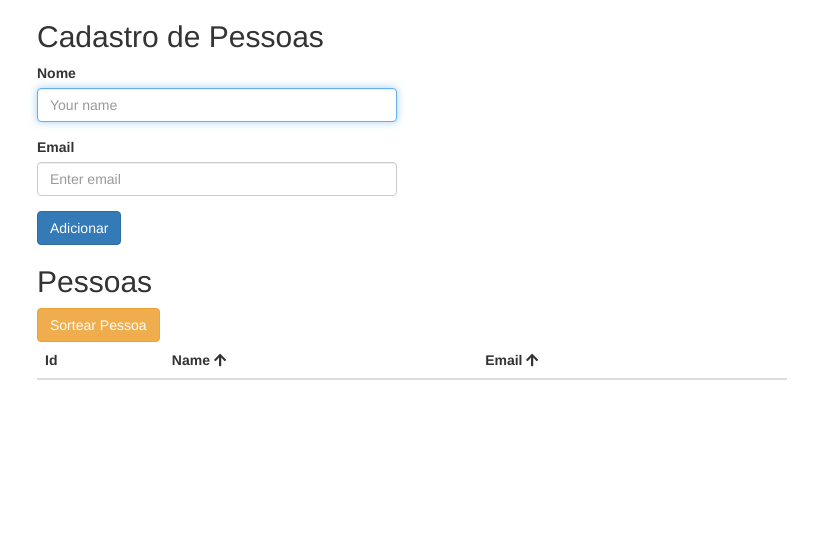
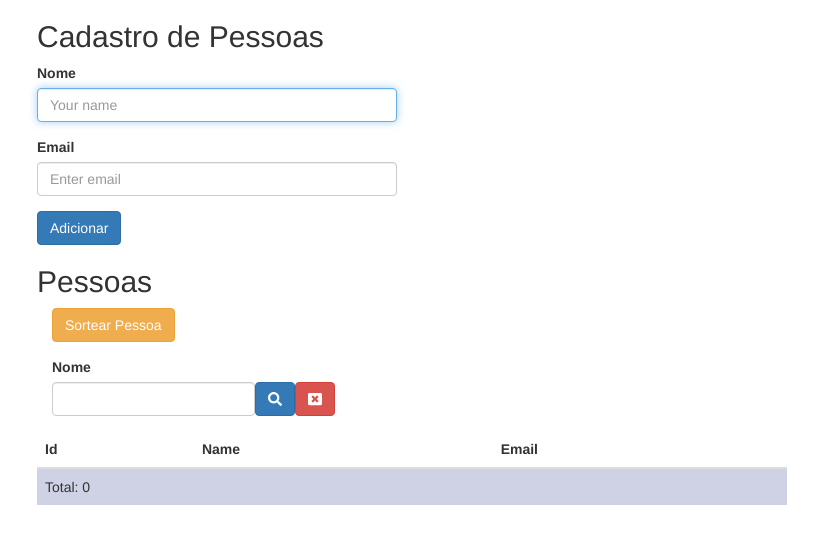
Before and after one commit to DiuariMolinari/Vuejs, a Vue app: page / in a window 1280 px wide. Shown: the top 544 px of the page, without its empty margins (33-851 px from the left). Built offline with nearby package versions, Linux system fonts and the light colour scheme.

Commit message:
Formulario e grid concluidos. Adição, Alteração e exclusão de registro. Ordenação crescente e descrescente por nome e email. Filtro por nome. Sorteo de pessoa. Totalizador de pessoas.

```diff
--- a/src/components/FormTemplate.vue
+++ b/src/components/FormTemplate.vue
@@ -14,7 +14,8 @@
                         <input type="email" class="form-control" name="email" id="email" v-model="person.email" required placeholder="Enter email">
                     </div>
 
-                    <button type="submit" class="btn btn-primary" @click="addPerson">Adicionar</button>
+                    <button v-if="this.isAdd" type="submit" class="btn btn-primary" @click="addPerson">Adicionar</button>
+                    <button v-else type="submit" class="btn btn-primary" @click="changePerson">Alterar</button>
                 </form>
             </div>
         </div>
@@ -30,17 +31,30 @@ export default {
                 name: '',
                 email: '',
             },
+            isAdd: true,
         }
     },
     emits: [
         "addPerson"
     ],
+    mounted() {
+        this.eventBus.on("editPerson", (person) => {
+            this.person = person;
+            this.isAdd = false;
+        });
+    },
     methods:  {
         addPerson() {
             if (this.validateFields() == true)
             {
-                console.log("submit");
-                this.eventBus.emit("addPerson", this.person);
+                this.eventBus.emit("addPerson", {id: this.person.id, name: this.person.name, email: this.person.email});
+                this.reset();
+            }
+        },
+        changePerson() {
+            if (this.validateFields() == true)
+            {
+                this.eventBus.emit("changedPerson", {id: this.person.id, name: this.person.name, email: this.person.email});
                 this.reset();
             }
         },
@@ -66,6 +80,7 @@ export default {
         reset() {
             this.person.name = null;
             this.person.email = null;
+            this.isAdd = true;
         },
     }
 }
--- a/src/components/SimpleGrid.vue
+++ b/src/components/SimpleGrid.vue
@@ -3,17 +3,27 @@
         <div class="row">
             <div class="col-3 col-lg-8" >
                 <h2>Pessoas</h2>
-                <input type="submit" value="Sortear Pessoa" class="btn btn-warning" @click="sortPerson">
+                <div class="col-4 col-lg-5">
+                    <div>
+                        <input type="submit" value="Sortear Pessoa" class="btn btn-warning" @click="sortPerson">
+                    </div>
+                    <label for="filterName" style="margin-top: 15px;">Nome</label>
+                    <div class="filter">
+                        <input type="text" id="filterName" name="filterName"  class="form-control">
+                        <a id="Filter" @click="FilterByName" class="btn btn-primary"><fa icon="search" /> </a>
+                        <a id="ClearFilter" @click="ClearFilter" class="btn btn-danger"><fa icon="window-close" /> </a>
+                    </div>
+                </div>
                 <table class="table">
                     <thead>
                         <tr>
                             <th scope="col">Id</th>
-                            <th id="tdName" scope="col" @click="orderByName()">Name
+                            <th id="tdName" scope="col" @click="orderByName()" class="column">Name
                                 <fa :icon="iconName" id="faIconName"/>
                             </th>
 
-                            <th id="tdEmail" :v-if="orderEmailIcon" scope="col" @click="orderByEmail()">Email
-                                <fa  :icon="iconEmail" id="faIconEmail"/>
+                            <th id="tdEmail" :v-if="orderEmailIcon" scope="col" @click="orderByEmail()" class="column">Email
+                                <fa :icon="iconEmail" id="faIconEmail"/>
                             </th>
                         </tr>
                     </thead>
@@ -22,9 +32,11 @@
                             <th scope="row" >  {{ p.id }} </th>
                             <td> {{ p.name }} </td>
                             <td> {{ p.email }} </td>
+                            <td> <a @click="editPerson(p.id)" class="btn btn-warning"> Alterar</a> </td>
+                            <td> <a @click="deletePerson(p.id)" class="btn btn-danger"> Deletar</a> </td>
                         </tr>
                         <tr class="totalizer" col>
-                            <!-- <td colspan="3">  Total: {{ people.length }}</td> -->
+                            <td colspan="3">  Total: {{ people.length }}</td>
                         </tr>
                     </tbody>
                 </table>
@@ -35,18 +47,33 @@
 
 <script>
 import _ from "lodash";
+
+
+
+
 export default {
      mounted() {
-            this.eventBus.on("addPerson", (person) => {
+        this.eventBus.on("addPerson", (person) => {
             this.addPerson(person);
+        });
+
+        this.eventBus.on("changedPerson", (person) => {
+            this.changePerson(person);
+        });
+        let filter = document.querySelector("#filterName");
+        filter.addEventListener("keyup", function(event) {
+            if (event.keyCode === 13) {
+                document.querySelector("#Filter").click();
+            }
         });
     },
     data() {
         return {
             people: new Array(),
+            peopleBkp: new Array(),
             personDrawn: {},
-            iconEmail: "arrow-up",
-            iconName: "arrow-up",
+            iconEmail: "",
+            iconName: "",
             sequence: 0,
         }
     },
@@ -55,6 +82,27 @@ export default {
             let newPerson = { id: this.getSequence(), name: personAdd.name, email: personAdd.email };
              if (this.validatePerson(newPerson))
                 this.people.push(newPerson);
+
+            this.peopleBkp = this.people;
+        },
+        changePerson(personChanged){
+            this.people = this.people.filter(p => p.id != personChanged.id);
+            this.people.push(personChanged);
+
+            this.peopleBkp = this.peopleBkp.filter(p => p.id != personChanged.id);
+            this.peopleBkp.push(personChanged);
+        },
+        editPerson(id) {
+            let person =  _.filter(this.people, function(o) {
+                if (o.id == id) {
+                    return o;
+                }
+            });
+            this.eventBus.emit("editPerson", {id: person[0].id, name: person[0].name, email: person[0].email});
+        },
+        deletePerson(id){
+            this.people =  this.people.filter((a) => a.id != id)
+            this.peopleBkp =  this.peopleBkp.filter((a) => a.id != id)
         },
         validatePerson(person) {
             let messageErros = "";
@@ -80,25 +128,44 @@ export default {
             this.personDrawn =  this.people[Math.floor(Math.random() * this.people.length)];
         },
         orderByEmail() {
-            this.iconEmail = (this.iconEmail == "" || this.iconEmail == null  || this.iconEmail == "arrow-down") ? "arrow-up" : "arrow-down";
-            this.people = this.SortAsc(this.people);
+            this.iconEmail = (this.iconEmail == "" || this.iconEmail == "arrow-down") ? "arrow-up" : "arrow-down";
+            this.iconName = "";
 
+            if(this.iconName == "arrow-up")
+                this.SortAsc("email");
+            else
+                this.SortDesc("email");
         },
          orderByName() {
-            this.iconName = (this.iconName == "" || this.iconName == null  || this.iconName == "arrow-down") ? "arrow-up" : "arrow-down";
-            this.people = this.SortAsc(this.people);
+            this.iconName = (this.iconName == "" || this.iconName == "arrow-down") ? "arrow-up" : "arrow-down";
+            this.iconEmail = "";
+
+            if(this.iconName == "arrow-up")
+                this.SortAsc("name");
+            else
+                this.SortDesc("name");
         },
-        SortAsc() {
-            let array = _.cloneDeep(this.people);
-            console.log(array)
-             array= _.orderBy(this.array, name, 'asc');
-            console.log(array)
+        SortAsc(field) {
+             this.people = this.people.sort((a, b) => a[field].localeCompare(b[field]));
         },
-        SortDesc(){
-            let array = _.cloneDeep(this.people);
-            console.log(array)
-             array= _.orderBy(this.array, name, 'asc');
-            console.log(array)
+        SortDesc(field){
+            this.people = this.people.sort((a, b) => (a[field].localeCompare(b[field] * -1)));
+        },
+        FilterByName(){
+            let filter = document.getElementById("filterName").value;
+            let peopleFilter = _.filter(this.peopleBkp, function(o) {
+                if (o.name.toUpperCase().indexOf(filter.toUpperCase()) != -1) {
+                    return o;
+                }
+            });
+
+            if(peopleFilter.length != 0){
+                this.people = peopleFilter;
+            }
+        },
+        ClearFilter() {
+            document.getElementById("filterName").value = "";
+            this.people = this.peopleBkp;
         }
     },
 }
@@ -113,5 +180,13 @@ export default {
 .totalizer {
   background-color: rgb(207, 210, 228)
 }
+.column {
+   cursor: pointer;
+}
+.filter {
+
+    margin-bottom: 15px;
+    display: flex;
+}
 
 </style>
```
